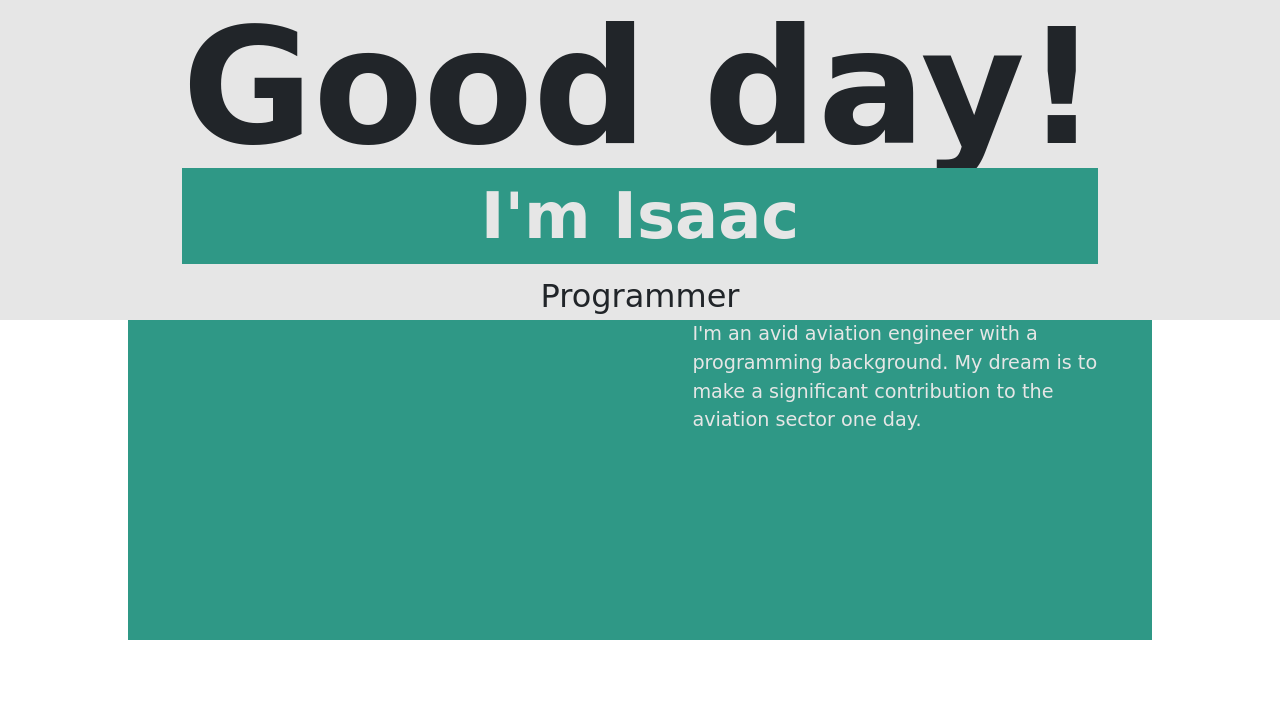
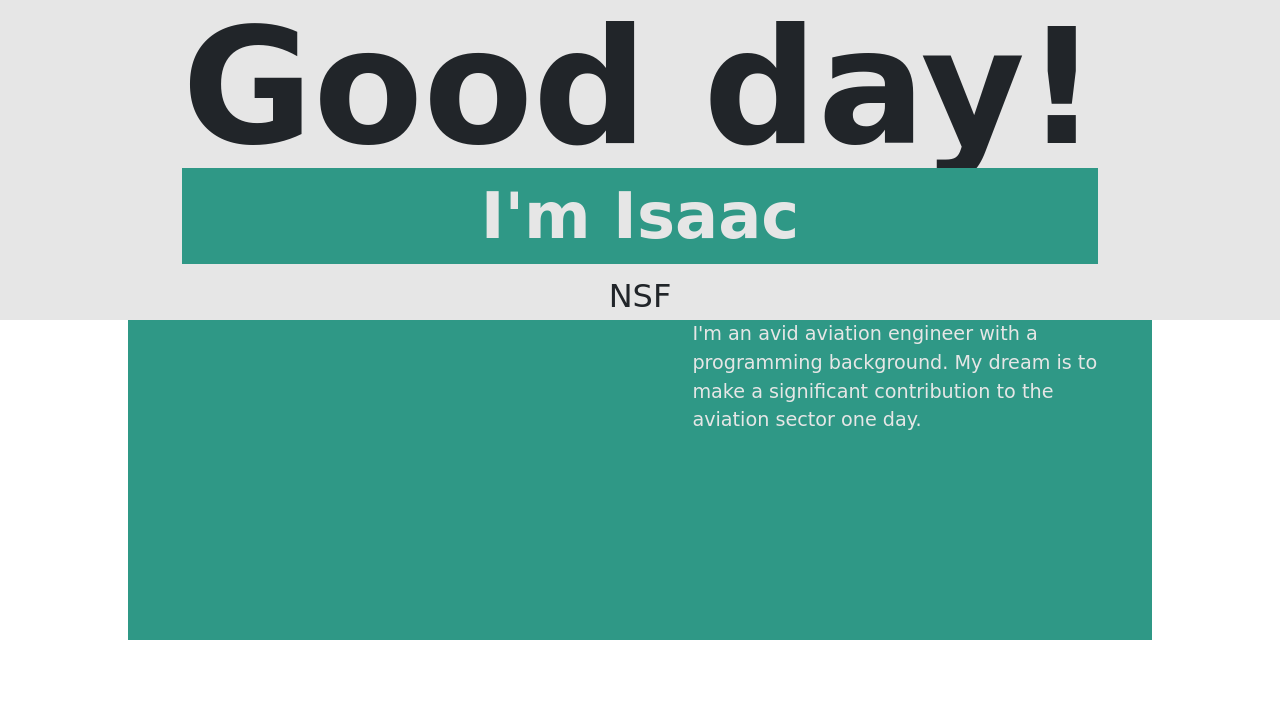
Before and after one commit to isaacwaws/isaacwaws, a plain HTML site: page index.html in a window 1280 px wide. Shown: the top 717 px of the page. Drawn offline with nearby package versions, Linux system fonts and the light colour scheme.

Commit message:
Add files via upload

```diff
--- a/index.html
+++ b/index.html
@@ -21,7 +21,7 @@
           I'm Isaac
         </div>
         <div class="title-tag text-center">
-          Programmer
+          NSF
         </div>
       </div>
     </div>
```
